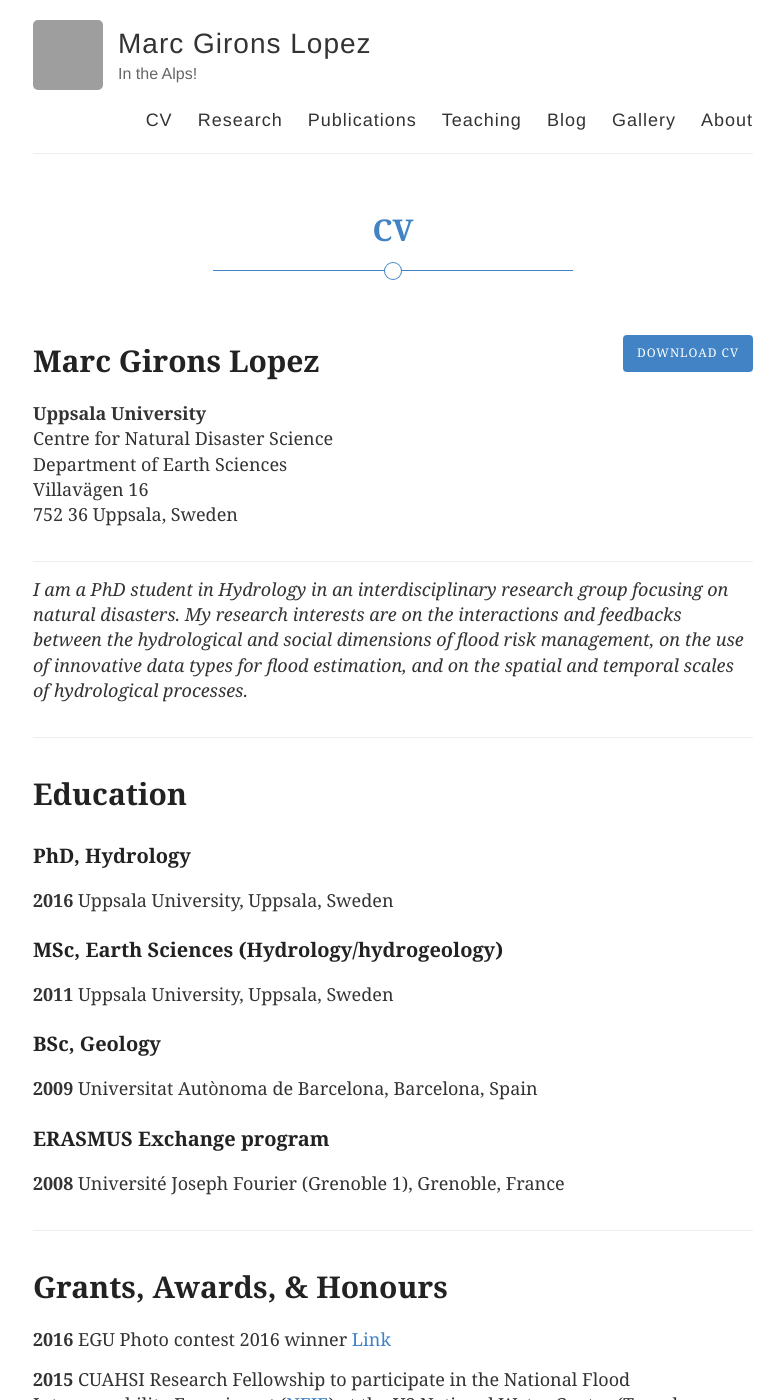
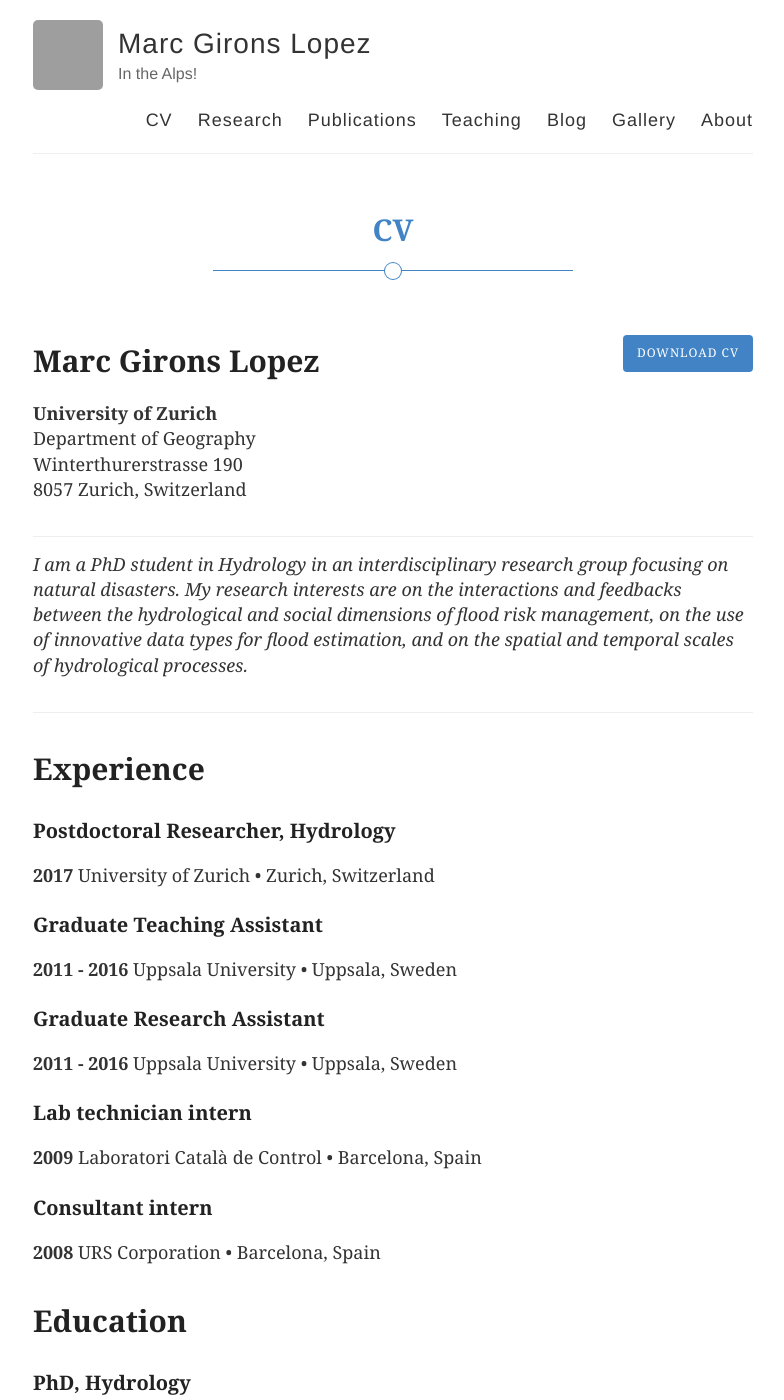
Before and after one commit to GironsLopez/GironsLopez.github.io, a Jekyll site: the page built from cv/index.md, in a window 1280 px wide and 1400 px high. Shown: the whole window, without its empty margins (247-1031 px from the left). Built offline with Jekyll 4.4.1, drawn with Linux system fonts in a browser that asks for light colours; some of the changed text lies outside the part shown; grey boxes are pictures that could not be loaded.

Commit message:
updated cv

```diff
--- a/cv/index.md
+++ b/cv/index.md
@@ -5,11 +5,10 @@ description: Current CV for Marc Girons Lopez
 ---
 
 # Marc Girons Lopez  <a target="_blank" href="/files/GironsLopez-resume.pdf" class="btn btn-primary pull-right" title="Download CV as PDF">Download CV</a>
-**Uppsala University**
-Centre for Natural Disaster Science
-Department of Earth Sciences
-Villavägen 16
-752 36 Uppsala, Sweden
+**University of Zurich**
+Department of Geography
+Winterthurerstrasse 190
+8057 Zurich, Switzerland
 
 <div class="line-separator"></div>
 
@@ -17,19 +16,36 @@ Villavägen 16
 
 <div class="line-separator"></div>
 
+# Experience
+
+### Postdoctoral Researcher, Hydrology
+**2017** University of Zurich • Zurich, Switzerland
+
+### Graduate Teaching Assistant
+**2011 - 2016** Uppsala University • Uppsala, Sweden
+
+### Graduate Research Assistant
+**2011 - 2016** Uppsala University • Uppsala, Sweden
+
+### Lab technician intern
+**2009** Laboratori Català de Control • Barcelona, Spain
+
+### Consultant intern
+**2008** URS Corporation • Barcelona, Spain
+
 # Education
 
 ### PhD, Hydrology
-**2016** Uppsala University, Uppsala, Sweden
+**2016** Uppsala University • Uppsala, Sweden
 
 ### MSc, Earth Sciences (Hydrology/hydrogeology)
-**2011** Uppsala University, Uppsala, Sweden
+**2011** Uppsala University • Uppsala, Sweden
 
 ### BSc, Geology
-**2009** Universitat Autònoma de Barcelona, Barcelona, Spain
+**2009** Universitat Autònoma de Barcelona • Barcelona, Spain
 
 ### ERASMUS Exchange program
-**2008** Université Joseph Fourier (Grenoble 1), Grenoble, France
+**2008** Université Joseph Fourier (Grenoble 1) • Grenoble, France
 
 <div class="line-separator"></div>
 
@@ -59,24 +75,6 @@ Villavägen 16
 
 <div class="line-separator"></div>
 
-# Other Employment
-
-### Laboratori Català de Control
-**2009** Lab technician intern • Barcelona, Spain
-
-* Quality control of soils and construction materials for civil engineering projects as well as water analyses.
-
-* Adoption of ISO rules.
-
-### URS
-**2008** Consultant intern • Barcelona, Spain
-
-* Environmental control tests, soil decontamination and hydro-geological data processing.
-
-* Limnology field work for quality control of riverine systems.
-
-<div class="line-separator"></div>
-
 # Representation Duties
 
 **2014** PhD student representative at the Centre for Natural Disaster Science (CNDS) Program board
```
Also changed, not shown: other parts of cv/index.md (+4 -3 lines).
